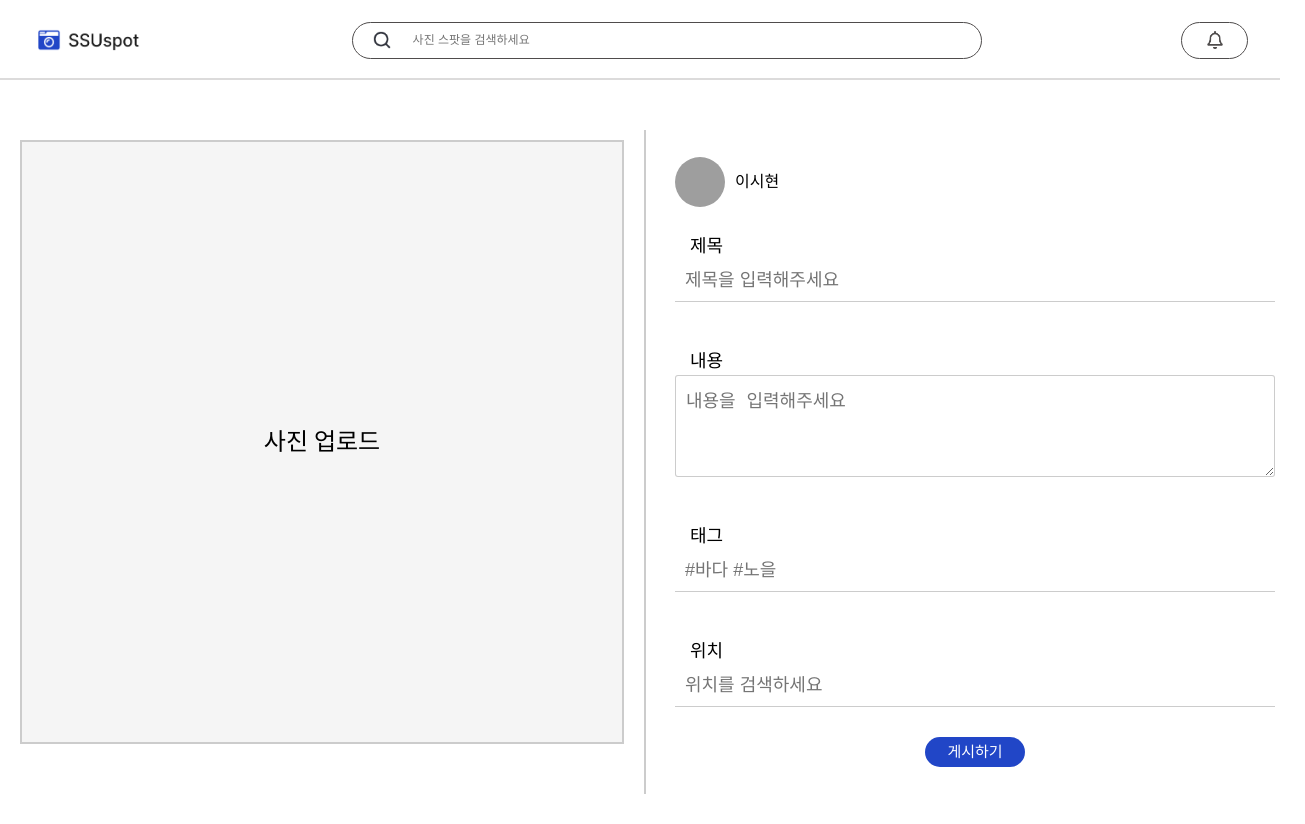
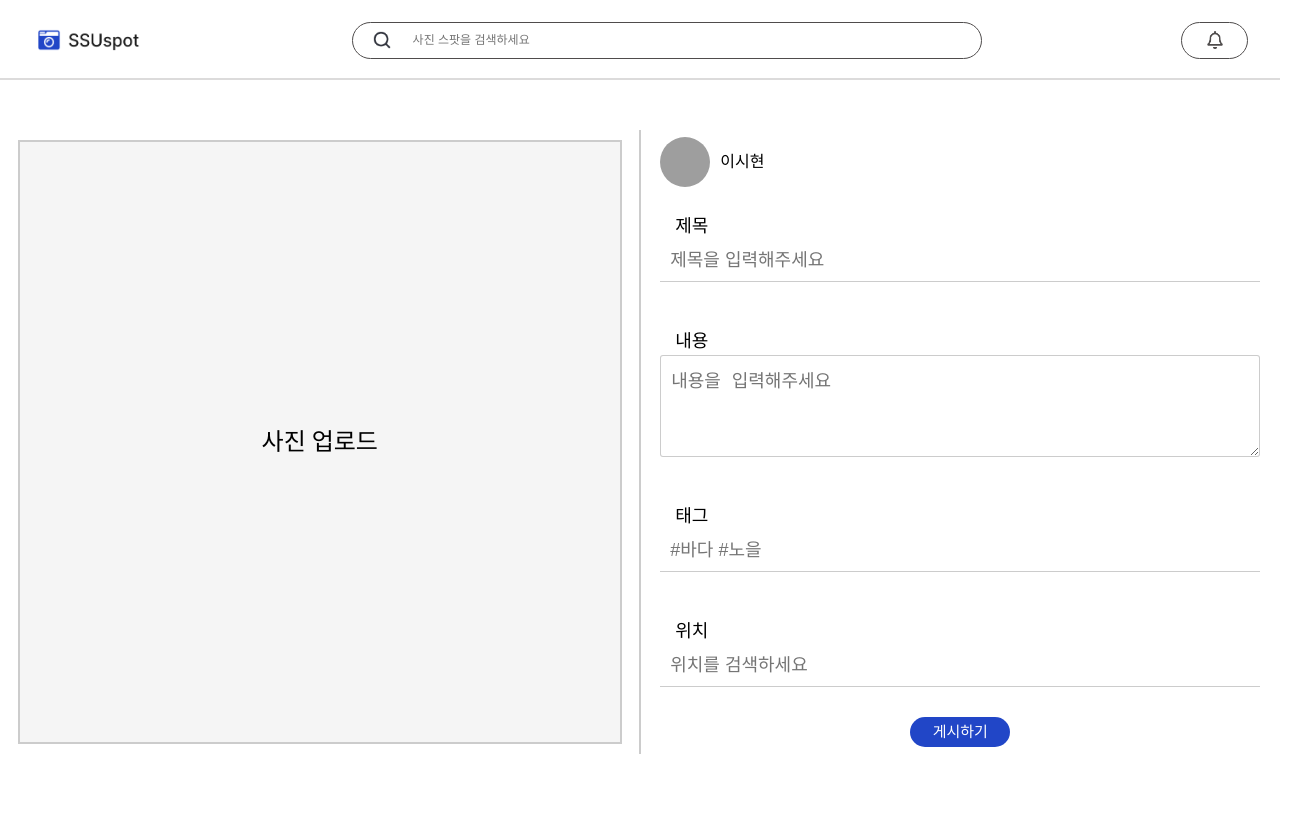
Before and after one commit to SSUspot/SSUspot-front, a Next.js app: page /posting in a window 1280 px wide. Shown: the whole page, 1305 px wide, since content can reach past the window. After the commit the page ends 800 px from the top, so only its background shows below. Built offline with nearby package versions, Linux system fonts and the light colour scheme; grey boxes are pictures that could not be loaded.

Commit message:
style: Update CSS for Column component

```diff
--- a/pages/posting.tsx
+++ b/pages/posting.tsx
@@ -65,17 +65,12 @@ const DivisionBar = styled.div`
 
 const Column = styled.div`
   height: 100%;
-  padding: 20px;
   display: flex;
   flex-direction: column;
   align-items: center;
 
   &:nth-child(1) {
-    margin-top: 20px;
-  }
-
-  &:nth-child(2) {
-    padding: 10px;
+    padding-top: 20px;
   }
 
   &:nth-child(3) {
```
